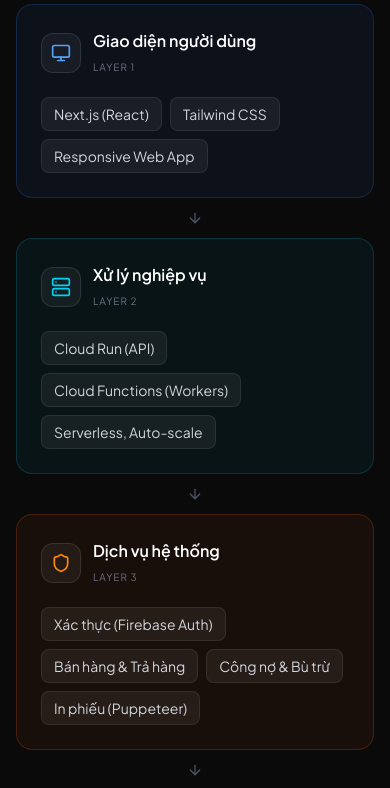
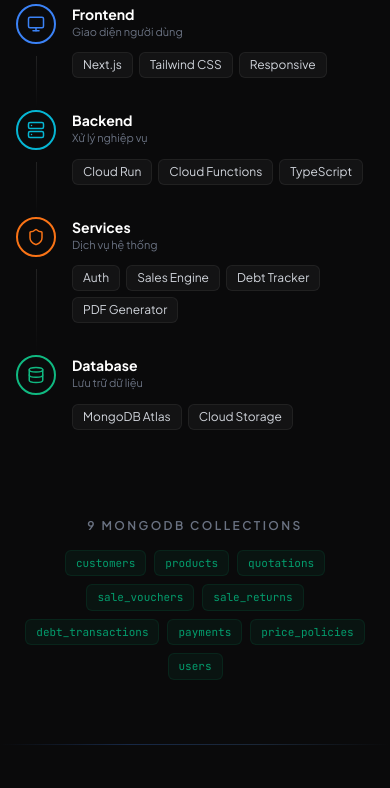
Before and after one commit to quochuy2k3/web-info, a Next.js app: page / in a window 390 px wide. Shown: the part 8640-9428 px from the top of the page. Built offline with nearby package versions, Linux system fonts and the light colour scheme.

Commit message:
Architecture: horizontal pipeline (desktop) + vertical timeline (mobile)

```diff
--- a/components/sections/architecture.tsx
+++ b/components/sections/architecture.tsx
@@ -1,42 +1,54 @@
 'use client'
 
-import { Monitor, Server, Database, Cloud, Shield, Printer, ArrowDown } from 'lucide-react'
+import { Monitor, Server, Shield, Database, Zap, ArrowRight } from 'lucide-react'
 import { sectionIds } from '@/lib/utils'
 import { SectionHeader } from '@/components/ui/section-header'
 import { ScrollReveal } from '@/components/ui/scroll-reveal'
 
 const layers = [
   {
-    label: 'Giao diện người dùng',
+    label: 'Frontend',
+    sublabel: 'Giao diện người dùng',
     icon: Monitor,
-    color: 'text-blue-400',
-    borderColor: 'border-blue-500/20',
-    bgColor: 'bg-blue-500/[0.06]',
-    items: ['Next.js (React)', 'Tailwind CSS', 'Responsive Web App'],
+    accent: '#3B82F6',
+    items: [
+      { name: 'Next.js', detail: 'React Framework' },
+      { name: 'Tailwind CSS', detail: 'Styling' },
+      { name: 'Responsive', detail: 'Mobile-first' },
+    ],
   },
   {
-    label: 'Xử lý nghiệp vụ',
+    label: 'Backend',
+    sublabel: 'Xử lý nghiệp vụ',
     icon: Server,
-    color: 'text-cyan-400',
-    borderColor: 'border-cyan-500/20',
-    bgColor: 'bg-cyan-500/[0.06]',
-    items: ['Cloud Run (API)', 'Cloud Functions (Workers)', 'Serverless, Auto-scale'],
+    accent: '#06B6D4',
+    items: [
+      { name: 'Cloud Run', detail: 'API Server' },
+      { name: 'Cloud Functions', detail: 'Serverless Workers' },
+      { name: 'TypeScript', detail: 'Type-safe' },
+    ],
   },
   {
-    label: 'Dịch vụ hệ thống',
+    label: 'Services',
+    sublabel: 'Dịch vụ hệ thống',
     icon: Shield,
-    color: 'text-orange-400',
-    borderColor: 'border-orange-500/20',
-    bgColor: 'bg-orange-500/[0.06]',
-    items: ['Xác thực (Firebase Auth)', 'Bán hàng & Trả hàng', 'Công nợ & Bù trừ', 'In phiếu (Puppeteer)'],
+    accent: '#F97316',
+    items: [
+      { name: 'Auth', detail: 'Firebase / JWT' },
+      { name: 'Sales Engine', detail: 'Bán hàng & Trả hàng' },
+      { name: 'Debt Tracker', detail: 'Công nợ & Bù trừ' },
+      { name: 'PDF Generator', detail: 'In phiếu' },
+    ],
   },
   {
-    label: 'Lưu trữ dữ liệu',
+    label: 'Database',
+    sublabel: 'Lưu trữ dữ liệu',
     icon: Database,
-    color: 'text-emerald-400',
-    borderColor: 'border-emerald-500/20',
-    bgColor: 'bg-emerald-500/[0.06]',
-    items: ['MongoDB Atlas (9 collections)', 'Cloud Storage (Files & Backups)'],
+    accent: '#10B981',
+    items: [
+      { name: 'MongoDB Atlas', detail: '9 Collections' },
+      { name: 'Cloud Storage', detail: 'Files & Backups' },
+    ],
   },
 ]
 
@@ -47,7 +59,7 @@ const collections = [
 
 export function Architecture() {
   return (
-    <section id={sectionIds.architecture} className="py-16 sm:py-24 lg:py-32 relative">
+    <section id={sectionIds.architecture} className="py-16 sm:py-24 lg:py-32 relative overflow-hidden">
       <div className="relative max-w-7xl mx-auto px-4 sm:px-6 lg:px-8">
         <SectionHeader
           label="Kiến trúc"
@@ -55,60 +67,123 @@ export function Architecture() {
           description="Kiến trúc phân tầng, serverless, auto-scale trên Google Cloud Platform."
         />
 
-        {/* Architecture layers — vertical flow */}
-        <div className="max-w-3xl mx-auto">
+        {/* Horizontal pipeline — desktop */}
+        <div className="hidden lg:block">
+          <ScrollReveal>
+            <div className="relative max-w-6xl mx-auto">
+              {/* Connection line */}
+              <div className="absolute top-[72px] left-[10%] right-[10%] h-px bg-gradient-to-r from-blue-500/30 via-cyan-500/20 via-orange-500/20 to-emerald-500/30" />
+
+              <div className="grid grid-cols-4 gap-6">
+                {layers.map((layer, idx) => (
+                  <div key={layer.label} className="relative">
+                    {/* Dot on line */}
+                    <div className="flex justify-center mb-6">
+                      <div
+                        className="w-10 h-10 rounded-full border-2 flex items-center justify-center bg-[#0A0A0B] relative z-10"
+                        style={{ borderColor: layer.accent }}
+                      >
+                        <layer.icon size={18} style={{ color: layer.accent }} />
+                      </div>
+                    </div>
+
+                    {/* Arrow between dots */}
+                    {idx < layers.length - 1 && (
+                      <div className="absolute top-[68px] -right-3 z-20">
+                        <ArrowRight size={12} className="text-gray-600" />
+                      </div>
+                    )}
+
+                    {/* Card */}
+                    <div
+                      className="rounded-2xl border border-white/[0.06] bg-white/[0.02] p-5 hover:border-white/[0.12] transition-colors"
+                    >
+                      <div className="mb-4">
+                        <h3 className="text-sm font-bold text-white">{layer.label}</h3>
+                        <p className="text-[11px] text-gray-500">{layer.sublabel}</p>
+                      </div>
+
+                      <div className="space-y-2.5">
+                        {layer.items.map((item) => (
+                          <div key={item.name} className="flex items-center gap-2.5">
+                            <Zap size={10} style={{ color: layer.accent }} className="shrink-0 opacity-60" />
+                            <div className="min-w-0">
+                              <span className="text-xs font-medium text-gray-200 block">{item.name}</span>
+                              <span className="text-[10px] text-gray-500 block">{item.detail}</span>
+                            </div>
+                          </div>
+                        ))}
+                      </div>
+                    </div>
+
+                    {/* Step number */}
+                    <div className="text-center mt-3">
+                      <span className="text-[10px] text-gray-600 uppercase tracking-widest">Step {idx + 1}</span>
+                    </div>
+                  </div>
+                ))}
+              </div>
+            </div>
+          </ScrollReveal>
+        </div>
+
+        {/* Vertical stack — mobile/tablet */}
+        <div className="lg:hidden max-w-md mx-auto">
           {layers.map((layer, idx) => (
             <ScrollReveal key={layer.label}>
               <div className="relative">
-                {/* Layer card */}
-                <div className={`rounded-2xl border ${layer.borderColor} ${layer.bgColor} p-6 sm:p-8`}>
-                  {/* Layer header */}
-                  <div className="flex items-center gap-3 mb-5">
-                    <div className={`w-10 h-10 rounded-xl bg-white/5 border border-white/10 flex items-center justify-center`}>
-                      <layer.icon size={20} className={layer.color} />
+                <div className="flex gap-4">
+                  {/* Left: icon + line */}
+                  <div className="flex flex-col items-center">
+                    <div
+                      className="w-10 h-10 rounded-full border-2 flex items-center justify-center shrink-0 bg-[#0A0A0B]"
+                      style={{ borderColor: layer.accent }}
+                    >
+                      <layer.icon size={18} style={{ color: layer.accent }} />
                     </div>
-                    <div>
-                      <h3 className="text-base font-semibold text-white">{layer.label}</h3>
-                      <span className="text-[10px] text-gray-500 uppercase tracking-widest">Layer {idx + 1}</span>
-                    </div>
+                    {idx < layers.length - 1 && (
+                      <div className="w-px flex-1 min-h-[20px] bg-gradient-to-b from-white/10 to-transparent mt-3" />
+                    )}
                   </div>
 
-                  {/* Layer items as tags */}
-                  <div className="flex flex-wrap gap-2">
+                  {/* Right: content */}
+                  <div className="pb-8 flex-1 min-w-0">
+                    <div className="mb-3">
+                      <h3 className="text-sm font-bold text-white">{layer.label}</h3>
+                      <p className="text-[11px] text-gray-500">{layer.sublabel}</p>
+                    </div>
+
+                    <div className="flex flex-wrap gap-1.5">
                       {layer.items.map((item) => (
                         <span
-                        key={item}
-                        className="px-3 py-1.5 text-sm rounded-lg bg-white/[0.06] border border-white/[0.08] text-gray-300"
+                          key={item.name}
+                          className="px-2.5 py-1 text-xs rounded-md bg-white/[0.04] border border-white/[0.06] text-gray-300"
                         >
-                        {item}
+                          {item.name}
                         </span>
                       ))}
                     </div>
                   </div>
-
-                {/* Connector */}
-                {idx < layers.length - 1 && (
-                  <div className="flex justify-center py-3">
-                    <ArrowDown size={16} className="text-gray-600" />
                 </div>
-                )}
               </div>
             </ScrollReveal>
           ))}
         </div>
 
-        {/* MongoDB Collections */}
+        {/* Collections */}
         <ScrollReveal>
-          <div className="mt-14 max-w-3xl mx-auto">
-            <h3 className="text-sm font-semibold text-gray-400 mb-4 text-center uppercase tracking-widest">MongoDB Collections</h3>
+          <div className="mt-14 max-w-3xl mx-auto text-center">
+            <h3 className="text-xs font-semibold text-gray-500 mb-4 uppercase tracking-[0.2em]">
+              9 MongoDB Collections
+            </h3>
             <div className="flex flex-wrap justify-center gap-2">
               {collections.map((col) => (
-                <span
+                <code
                   key={col}
-                  className="px-3 py-1.5 text-xs font-mono rounded-lg bg-emerald-500/[0.08] border border-emerald-500/15 text-emerald-400/80 hover:bg-emerald-500/15 transition-colors cursor-default"
+                  className="px-2.5 py-1 text-[11px] font-mono rounded-md bg-emerald-500/[0.06] border border-emerald-500/10 text-emerald-400/70"
                 >
                   {col}
-                </span>
+                </code>
               ))}
             </div>
           </div>
```
Lines whose indentation alone changed are shown as unchanged.
